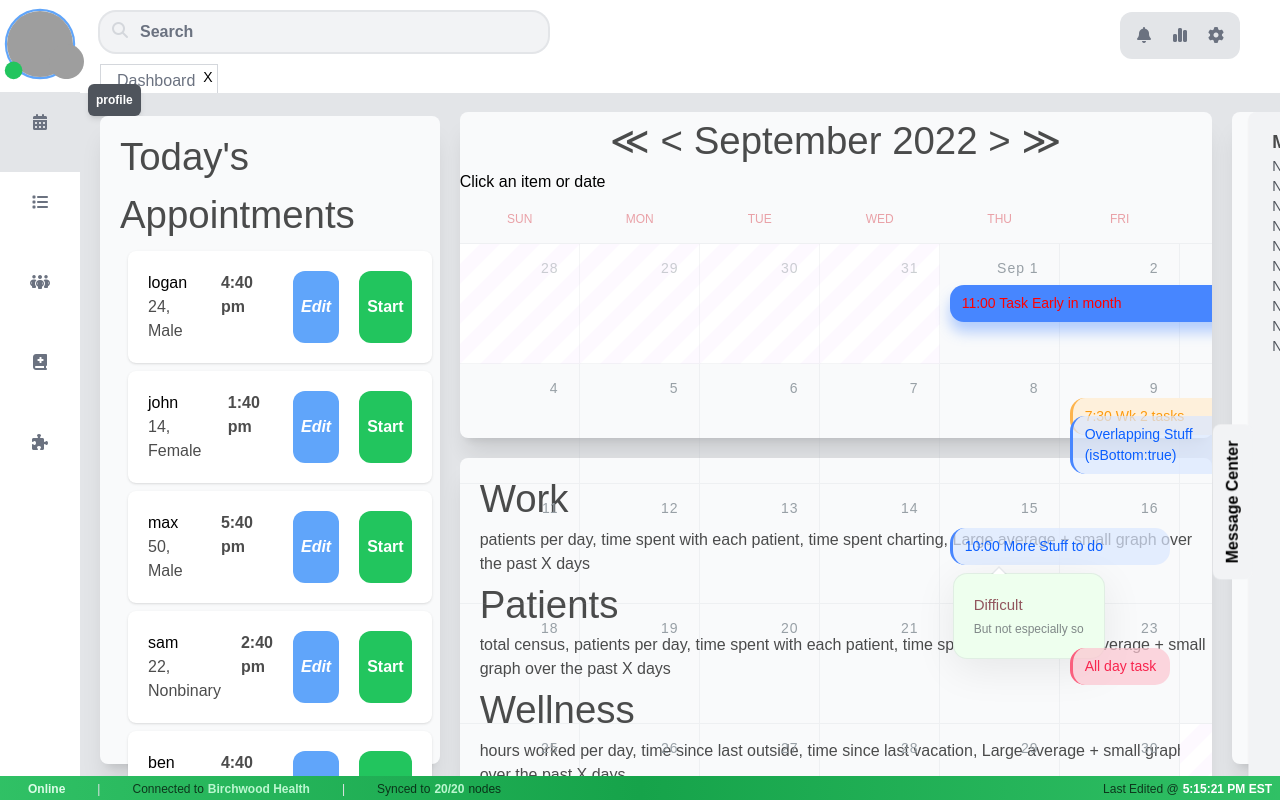
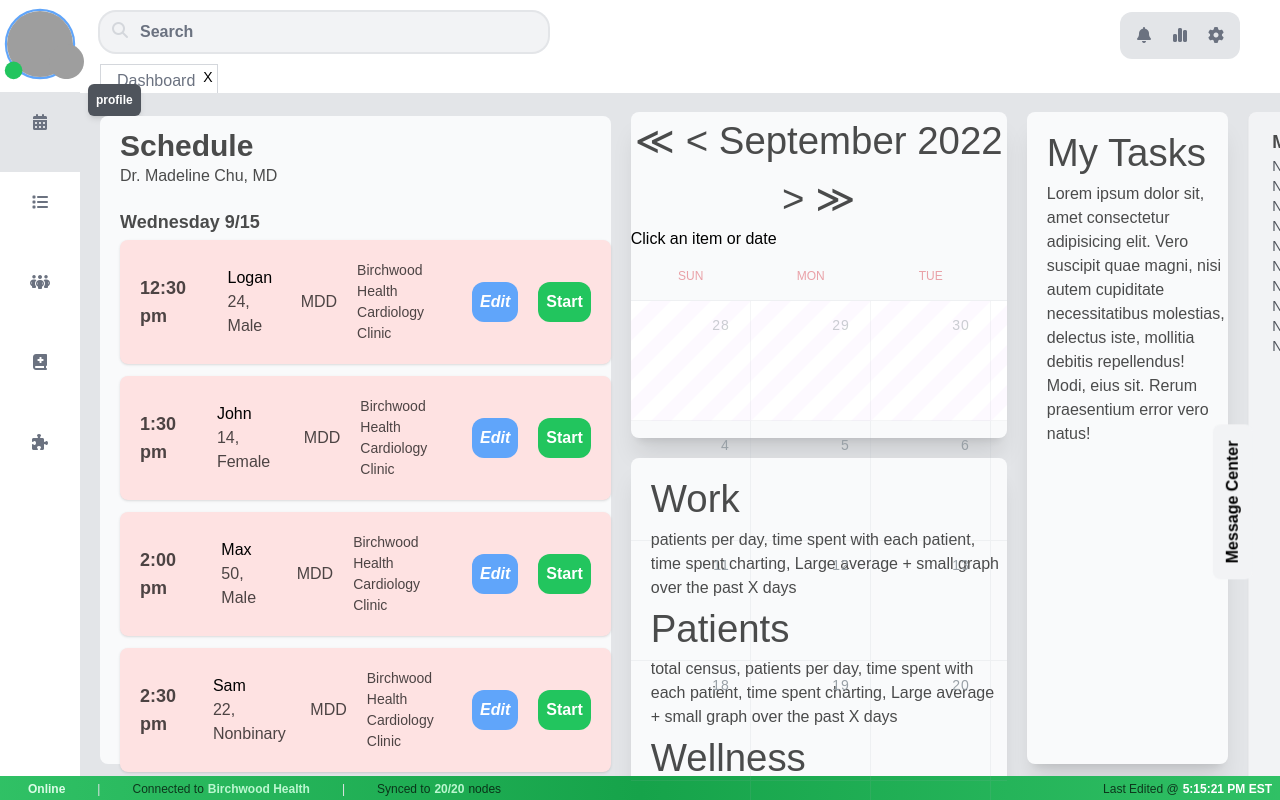
Before and after one commit to apertahealth/rchart, a SvelteKit app: page / in a window 1280 px wide. Shown: the top 800 px of the page. Built offline with nearby package versions, Linux system fonts and the light colour scheme; grey boxes are pictures that could not be loaded.

Commit message:
fixed up the schedule

```diff
--- a/src/routes/+page.svelte
+++ b/src/routes/+page.svelte
@@ -1,14 +1,14 @@
 <script context="module" lang="ts">
 	export const prerender = true;
 	import Greet from '../lib/greet.svelte';
-	import {invoke} from '@tauri-apps/api/tauri';
+	import { invoke } from '@tauri-apps/api/tauri';
 	import Card from './card.svelte';
 	let appointments = [
-		{name: 'logan', age: '24', sex: "Male", time:'4:40'},
-		{name: 'john', age: '14', sex: "Female", time:'1:40'},
-		{name: 'max', age: '50', sex:"Male", time:'5:40'},
-		{name: 'sam', age: '22', sex:"Nonbinary", time:'2:40'},
-		{name: 'ben', age: '23', sex:"Male", time:'4:40'}
+		{ name: 'Logan', age: '24', sex: 'Male', time: '12:30' },
+		{ name: 'John', age: '14', sex: 'Female', time: '1:30' },
+		{ name: 'Max', age: '50', sex: 'Male', time: '2:00' },
+		{ name: 'Sam', age: '22', sex: 'Nonbinary', time: '2:30' },
+		{ name: 'Ben', age: '23', sex: 'Male', time: '3:30' }
 	];
 	//let month: String = "Jan";
 	//const invoke = window.__TAURI_IPC__.invoke;
@@ -17,24 +17,36 @@
 	}
 	//let appointments = await invoke('get_appointments');
 
+	// calendar code:
+	import Calendar from './calendar.svelte';
+	import { createEventDispatcher, onMount } from 'svelte';
 
-	// calendar code:
-	import Calendar from "./calendar.svelte";
-	import {createEventDispatcher, onMount} from 'svelte';
-
-	var dayNames = ["Sun", "Mon", "Tue", "Wed", "Thu", "Fri", "Sat"];
-	let monthNames = ["January", "February", "March", "April", "May", "June", "July", "August", "September", "October", "November", "December"];
+	var dayNames = ['Sun', 'Mon', 'Tue', 'Wed', 'Thu', 'Fri', 'Sat'];
+	let monthNames = [
+		'January',
+		'February',
+		'March',
+		'April',
+		'May',
+		'June',
+		'July',
+		'August',
+		'September',
+		'October',
+		'November',
+		'December'
+	];
 
 	let headers = [];
 	let now = new Date();
-	let year = now.getFullYear();		//	this is the month & year displayed
+	let year = now.getFullYear(); //	this is the month & year displayed
 	let month = now.getMonth();
-	let eventText="Click an item or date";
+	let eventText = 'Click an item or date';
 
-	var days = [];	//	The days to display in each box
+	var days = []; //	The days to display in each box
 
 	function randInt(max) {
-		return Math.floor(Math.random()*max)+1;
+		return Math.floor(Math.random() * max) + 1;
 	}
 
 	//	The Calendar Component just displays stuff in a row & column. It has no knowledge of dates.
@@ -46,20 +58,44 @@
 	function initMonthItems() {
 		let y = year;
 		let m = month;
-		let d1=new Date(y,m,randInt(7)+7);
-		items=[
-			{title:"11:00 Task Early in month",className:"task--primary",date:new Date(y,m,randInt(6)),len:randInt(4)+1},
-			{title:"7:30 Wk 2 tasks",className:"task--warning",date:d1,len:randInt(4)+2},
-			{title:"Overlapping Stuff (isBottom:true)",date:d1,className:"task--info",len:4,isBottom:true},
-			{title:"10:00 More Stuff to do",date:new Date(y,m,randInt(7)+14),className:"task--info",len:randInt(4)+1,detailHeader:"Difficult",detailContent:"But not especially so"},
-			{title:"All day task",date:new Date(y,m,randInt(7)+21),className:"task--danger",len:1,vlen:2},
+		let d1 = new Date(y, m, randInt(7) + 7);
+		items = [
+			{
+				title: '11:00 Task Early in month',
+				className: 'task--primary',
+				date: new Date(y, m, randInt(6)),
+				len: randInt(4) + 1
+			},
+			{ title: '7:30 Wk 2 tasks', className: 'task--warning', date: d1, len: randInt(4) + 2 },
+			{
+				title: 'Overlapping Stuff (isBottom:true)',
+				date: d1,
+				className: 'task--info',
+				len: 4,
+				isBottom: true
+			},
+			{
+				title: '10:00 More Stuff to do',
+				date: new Date(y, m, randInt(7) + 14),
+				className: 'task--info',
+				len: randInt(4) + 1,
+				detailHeader: 'Difficult',
+				detailContent: 'But not especially so'
+			},
+			{
+				title: 'All day task',
+				date: new Date(y, m, randInt(7) + 21),
+				className: 'task--danger',
+				len: 1,
+				vlen: 2
+			}
 		];
 
 		//This is where you calc the row/col to put each dated item
 		for (let i of items) {
 			let rc = findRowCol(i.date);
 			if (rc == null) {
-				console.log('didn`t find date for ',i);
+				console.log('didn`t find date for ', i);
 				console.log(i.date);
 				console.log(days);
 				i.startCol = i.startRow = 0;
@@ -70,7 +106,7 @@
 		}
 	}
 
-	$: month,year,initContent();
+	$: month, year, initContent();
 
 	// choose what date/day gets displayed in each date box.
 	function initContent() {
@@ -81,73 +117,79 @@
 
 	function initMonth() {
 		days = [];
-		let monthAbbrev = monthNames[month].slice(0,3);
-		let nextMonthAbbrev = monthNames[(month+1)%12].slice(0,3);
+		let monthAbbrev = monthNames[month].slice(0, 3);
+		let nextMonthAbbrev = monthNames[(month + 1) % 12].slice(0, 3);
 		//	find the last Monday of the previous month
 		var firstDay = new Date(year, month, 1).getDay();
 		//console.log('fd='+firstDay+' '+dayNames[firstDay]);
-		var daysInThisMonth = new Date(year, month+1, 0).getDate();
+		var daysInThisMonth = new Date(year, month + 1, 0).getDate();
 		var daysInLastMonth = new Date(year, month, 0).getDate();
-		var prevMonth = month==0 ? 11 : month-1;
+		var prevMonth = month == 0 ? 11 : month - 1;
 
 		//	show the days before the start of this month (disabled) - always less than 7
-		for (let i=daysInLastMonth-firstDay;i<daysInLastMonth;i++) {
-			let d = new Date(prevMonth==11?year-1:year,prevMonth,i+1);
-			days.push({name:''+(i+1),enabled:false,date:d,});
+		for (let i = daysInLastMonth - firstDay; i < daysInLastMonth; i++) {
+			let d = new Date(prevMonth == 11 ? year - 1 : year, prevMonth, i + 1);
+			days.push({ name: '' + (i + 1), enabled: false, date: d });
 		}
 		//	show the days in this month (enabled) - always 28 - 31
-		for (let i=0;i<daysInThisMonth;i++) {
-			let d = new Date(year,month,i+1);
-			if (i==0) days.push({name:monthAbbrev+' '+(i+1),enabled:true,date:d,});
-			else days.push({name:''+(i+1),enabled:true,date:d,});
+		for (let i = 0; i < daysInThisMonth; i++) {
+			let d = new Date(year, month, i + 1);
+			if (i == 0) days.push({ name: monthAbbrev + ' ' + (i + 1), enabled: true, date: d });
+			else days.push({ name: '' + (i + 1), enabled: true, date: d });
 			//console.log('i='+i+'  dt is '+d+' date() is '+d.getDate());
 		}
 		//	show any days to fill up the last row (disabled) - always less than 7
-		for (let i=0;days.length%7;i++) {
-			let d = new Date((month==11?year+1:year),(month+1)%12,i+1);
-			if (i==0) days.push({name:nextMonthAbbrev+' '+(i+1),enabled:false,date:d,});
-			else days.push({name:''+(i+1),enabled:false,date:d,});
+		for (let i = 0; days.length % 7; i++) {
+			let d = new Date(month == 11 ? year + 1 : year, (month + 1) % 12, i + 1);
+			if (i == 0)
+				days.push({ name: nextMonthAbbrev + ' ' + (i + 1), enabled: false, date: d });
+			else days.push({ name: '' + (i + 1), enabled: false, date: d });
 		}
 	}
 
 	function findRowCol(dt) {
-		for (let i=0;i<days.length;i++) {
+		for (let i = 0; i < days.length; i++) {
 			let d = days[i].date;
-			if (d.getYear() === dt.getYear()
-				&& d.getMonth() === dt.getMonth()
-				&& d.getDate() === dt.getDate())
-				return {row:Math.floor(i/7)+2,col:i%7+1};
+			if (
+				d.getYear() === dt.getYear() &&
+				d.getMonth() === dt.getMonth() &&
+				d.getDate() === dt.getDate()
+			)
+				return { row: Math.floor(i / 7) + 2, col: (i % 7) + 1 };
 		}
 		return null;
 	}
 
 	function itemClick(e) {
-		eventText='itemClick '+JSON.stringify(e) + ' localtime='+e.date.toString();
+		eventText = 'itemClick ' + JSON.stringify(e) + ' localtime=' + e.date.toString();
 	}
 	function dayClick(e) {
-		eventText='onDayClick '+JSON.stringify(e) + ' localtime='+e.date.toString();
+		eventText = 'onDayClick ' + JSON.stringify(e) + ' localtime=' + e.date.toString();
 	}
 	function headerClick(e) {
-		eventText='onHheaderClick '+JSON.stringify(e);
+		eventText = 'onHheaderClick ' + JSON.stringify(e);
 	}
 	function next() {
 		month++;
 		if (month == 12) {
 			year++;
-			month=0;
+			month = 0;
 		}
 	}
 	function prev() {
-		if (month==0) {
-			month=11;
+		if (month == 0) {
+			month = 11;
 			year--;
 		} else {
 			month--;
 		}
 	}
+</script>
 
+<script src="https://d3js.org/d3.v7.min.js">
+	import Page from './extensions/+page.svelte';
 </script>
-<script src="https://d3js.org/d3.v7.min.js"></script>
+
 <!-- <script>
 	const svg = d3.select();
 	svg.
@@ -161,30 +203,39 @@
 </svelte:head>
 
 <!-- page content -->
-<div class="absolute top-20 left-20 right-10 bottom-5 z-0 my-4 ml-5 mr-3 flex flex-row justify-between gap-5">
+<div
+	class="absolute top-20 left-20 right-10 bottom-5 my-4 ml-5 mr-3 flex flex-row justify-between gap-5"
+>
+	<!-- appointments -->
+	<div class="bg-gray-50 rounded-lg shadow-l grow mt-5">
+		<div class="ml-5 mt-3">
+			<p class="text-left font-bold text-3xl">Schedule</p>
+			<div>
+				<p>Dr. Madeline Chu, MD</p>
+				<p class="mt-5 mb-1 font-bold text-lg">Wednesday 9/15</p>
+			</div>
 
-	<!-- appointments -->
-	<div class="bg-gray-50 rounded-lg shadow-xl grow mt-5">
-		<div class="ml-5 mt-3">
-			<h1 class="text-left">Today's Appointments</h1>
 			{#each appointments as appointment}
-				<Card data={appointment}/>
+			<div class="mb-3">
+				<Card data={appointment}></Card>
+			</div>
+
 			{/each}
 		</div>
 	</div>
 
-	<div class="flex flex-col gap-5 w-2/3 mt-4">
-
+	<div class="flex flex-col gap-5 w-1/3 mt-4">
 		<!-- calendar-->
 		<div class="bg-gray-50 rounded-lg shadow-xl h-2/4">
 			<div class="calendar-container">
 				<div class="calendar-header">
 					<h1>
-				<button on:click={()=>year--}>&Lt;</button>
-				<button on:click={()=>prev()}>&lt;</button>
-				 {monthNames[month]} {year}
-				<button on:click={()=>next()}>&gt;</button>
-				<button on:click={()=>year++}>&Gt;</button>
+						<button on:click={() => year--}>&Lt;</button>
+						<button on:click={() => prev()}>&lt;</button>
+						{monthNames[month]}
+						{year}
+						<button on:click={() => next()}>&gt;</button>
+						<button on:click={() => year++}>&Gt;</button>
 					</h1>
 					{eventText}
 				</div>
@@ -193,45 +244,57 @@
 					{headers}
 					{days}
 					{items}
-				  on:dayClick={(e)=>dayClick(e.detail)}
-				  on:itemClick={(e)=>itemClick(e.detail)}
-				  on:headerClick={(e)=>headerClick(e.detail)}
+					on:dayClick={(e) => dayClick(e.detail)}
+					on:itemClick={(e) => itemClick(e.detail)}
+					on:headerClick={(e) => headerClick(e.detail)}
 				/>
 			</div>
 			<div class="ml-5 mt-3">
 				<h1 class="text-left">{month}</h1>
-				<p>Lorem ipsum dolor sit, amet consectetur adipisicing elit. Vero suscipit quae magni, nisi autem cupiditate necessitatibus molestias, delectus iste, mollitia debitis repellendus! Modi, eius sit. Rerum praesentium error vero natus!</p>
+				<p>
+					Lorem ipsum dolor sit, amet consectetur adipisicing elit. Vero suscipit quae
+					magni, nisi autem cupiditate necessitatibus molestias, delectus iste, mollitia
+					debitis repellendus! Modi, eius sit. Rerum praesentium error vero natus!
+				</p>
 			</div>
 		</div>
-
 
 		<!-- stats -->
 		<div class="bg-gray-50 rounded-lg shadow-xl grow">
 			<div class="ml-5 mt-3">
 				<h1 class="text-left">Work</h1>
-				<p>patients per day, time spent with each patient, time spent charting,
-					Large average + small graph over the past X days</p>
+				<p>
+					patients per day, time spent with each patient, time spent charting, Large
+					average + small graph over the past X days
+				</p>
 
 				<h1 class="text-left">Patients</h1>
-				<p>total census, patients per day, time spent with each patient, time spent charting,
-					Large average + small graph over the past X days</p>
+				<p>
+					total census, patients per day, time spent with each patient, time spent
+					charting, Large average + small graph over the past X days
+				</p>
 
 				<h1 class="text-left">Wellness</h1>
-				<p>hours worked per day, time since last outside, time since last vacation,
-					Large average + small graph over the past X days</p>
+				<p>
+					hours worked per day, time since last outside, time since last vacation, Large
+					average + small graph over the past X days
+				</p>
 
 				<h1 class="text-left">Finance</h1>
-				<p>daily burn, revenue
-					Large average + small graph over the past X days</p>
+				<p>daily burn, revenue Large average + small graph over the past X days</p>
 			</div>
 		</div>
 	</div>
 
 	<!-- tasks -->
-	<div class="bg-gray-50 rounded-lg shadow-xl w-2/3 mt-4">
+	<div class="bg-gray-50 rounded-lg shadow-xl w-1/5 mt-4">
 		<div class="ml-5 mt-3">
 			<h1 class="text-left">My Tasks</h1>
-			<p>Lorem ipsum dolor sit, amet consectetur adipisicing elit. Vero suscipit quae magni, nisi autem cupiditate necessitatibus molestias, delectus iste, mollitia debitis repellendus! Modi, eius sit. Rerum praesentium error vero natus!</p>
+			<p>
+				Lorem ipsum dolor sit, amet consectetur adipisicing elit. Vero suscipit quae magni,
+				nisi autem cupiditate necessitatibus molestias, delectus iste, mollitia debitis
+				repellendus! Modi, eius sit. Rerum praesentium error vero natus!
+			</p>
 		</div>
 	</div>
 </div>
--- a/src/routes/card.svelte
+++ b/src/routes/card.svelte
@@ -2,13 +2,20 @@
 	export let data;
 </script>
 
-<div class="bg-white p-5 m-2 rounded-lg border-6 shadow text-black">
-    <div class="flex flex-row gap-5">
+<div class="bg-red-100 p-5 rounded-lg border-6 shadow text-black">
+	<div class="flex flex-row justify-between items-center gap-5">
+		<p class="font-bold text-lg">{data.time} pm</p>
+
 		<div class="flex flex-col">
 			<h3>{data.name}</h3>
 			<p>{data.age}, {data.sex}</p>
 		</div>
-        <p class="font-bold">{data.time} pm</p>
+        <p>MDD</p>
+		<div class="text-sm">
+			<p>Birchwood Health</p>
+			<p>Cardiology Clinic</p>
+		</div>
+
 		<button class="bg-blue-400 text-white rounded-xl font-bold p-2"><i>Edit</i></button>
 		<button class="bg-green-500 text-white rounded-xl font-bold p-2">Start</button>
 	</div>
```
Also changed, not shown: src/routes/list/+page.svelte (+65 -14 lines). Lines whose indentation alone changed are shown as unchanged.
